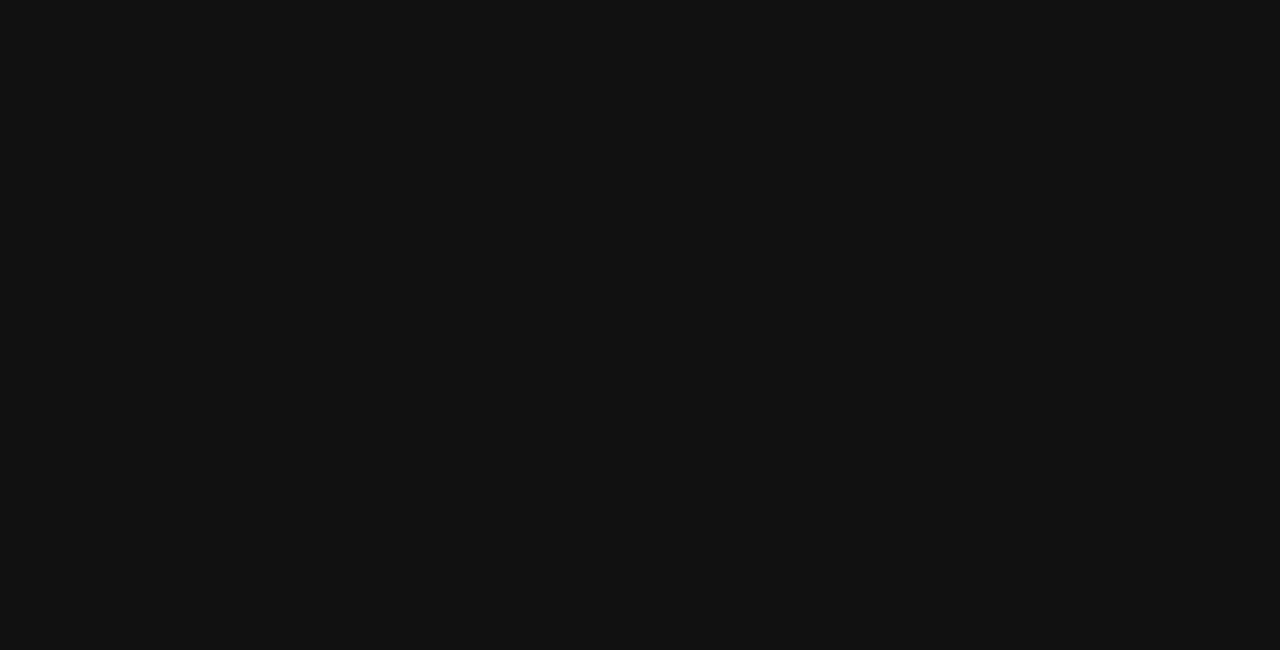
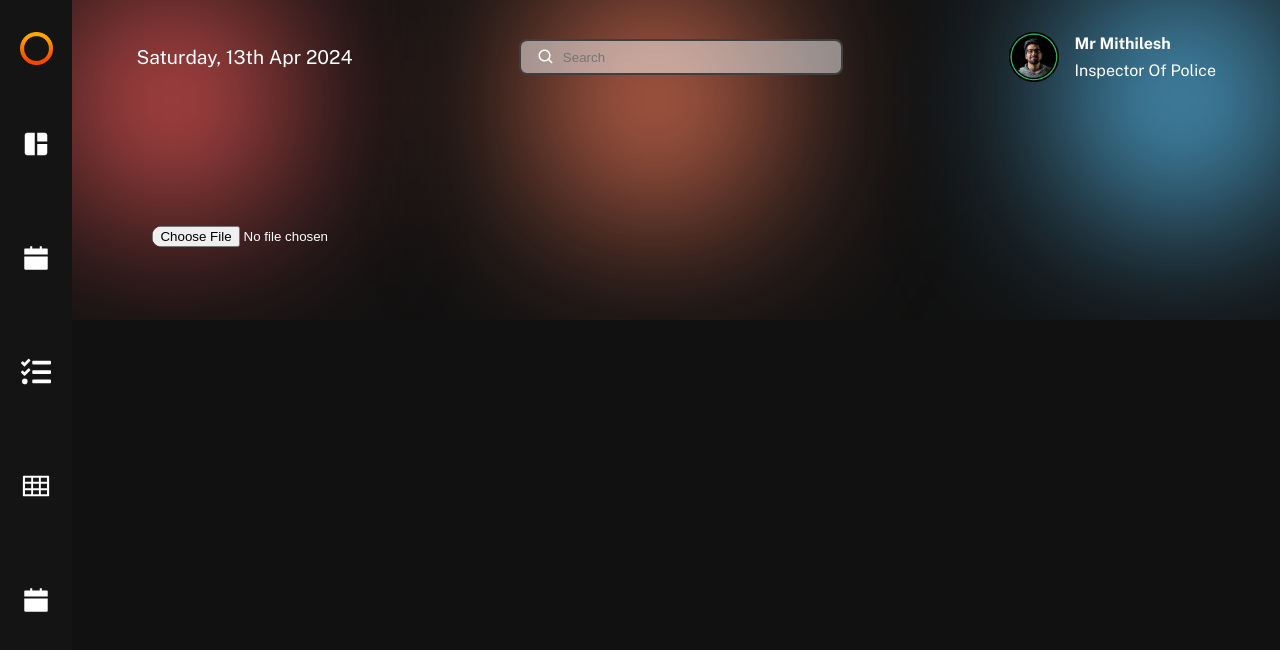
Before and after one commit to RanjithKannan03/crime-analysis-FE, a React (Vite) app: page /pdf in a window 1280 px wide. Before the commit this address had no page. Shown: the top 650 px of the page. Built offline with nearby package versions, Linux system fonts and the light colour scheme.

Commit message:
basic setup

```diff
--- a/src/App.jsx
+++ b/src/App.jsx
@@ -4,6 +4,7 @@ import BoardPage from './pages/Board/Board';
 import Calendar from './pages/Calendar/Calendar';
 import Dashboard from './pages/Dashboard/Dashboard';
 import DataGrid from './pages/DataGrid/DataGrid';
+import Pdf from './pages/DataGrid/Pdf';
 
 
 const App = () => {
@@ -16,6 +17,7 @@ const App = () => {
           <Route path="calendar" element={<Calendar/>}/>
           <Route path="board" element={<BoardPage/>}/>
           <Route path="users" element={<DataGrid/>}/>
+          <Route path="pdf" element={<Pdf/>}/>
 
         </Route>
 
--- a/src/components/Layout/Layout.jsx
+++ b/src/components/Layout/Layout.jsx
@@ -37,8 +37,8 @@ const Layout = () => {
           <div className={css.profile}>
             <img src="./profile.png" alt="person image" />
             <div className={css.details}>
-              <span>Denis Steven</span>
-              <span>devissteven@gmail.com</span>
+              <span>Mr Mithilesh</span>
+              <span>Inspector Of Police</span>
             </div>
           </div>
 
--- a/src/components/Sidebar/Sidebar.jsx
+++ b/src/components/Sidebar/Sidebar.jsx
@@ -38,6 +38,13 @@ const Sidebar = () => {
                 >
                     <AiOutlineTable size={30} />
                 </NavLink>
+                <NavLink
+                    to="pdf"
+                    className={css.item}
+                    title="pdf"
+                >
+                    <AiFillCalendar size={30} />
+                </NavLink>
             </div>
         </div>
     )
--- a/src/index.css
+++ b/src/index.css
@@ -25,7 +25,7 @@ body {
   background-color: var(--black);
   color: white;
   font-family: "Public Sans", sans-serif;
-  overflow: hidden;
+  overflow: scroll;
 }
 
 .theme-container {
--- /dev/null
+++ b/src/pages/DataGrid/Pdf.jsx
@@ -0,0 +1,27 @@
+import React, { useMemo } from 'react'
+import MaterialReactTable from "material-react-table";
+import { userData } from '../../data';
+import './DataGrid.css'
+import { createTheme, ThemeProvider } from '@mui/material/styles';
+
+const Pdf = () => {
+
+
+    const theme = useMemo(
+        () => createTheme({
+            palette: {
+                mode: "dark"
+            }
+        })
+    )
+
+    return (
+        <div className="table-container">
+            <ThemeProvider theme={theme}>
+                    <input type="file" accept=".pdf"/>
+            </ThemeProvider>
+        </div>
+    )
+}
+
+export default Pdf
```
Also changed, not shown: 1 other file (tests, documents, lock files or other folders).
